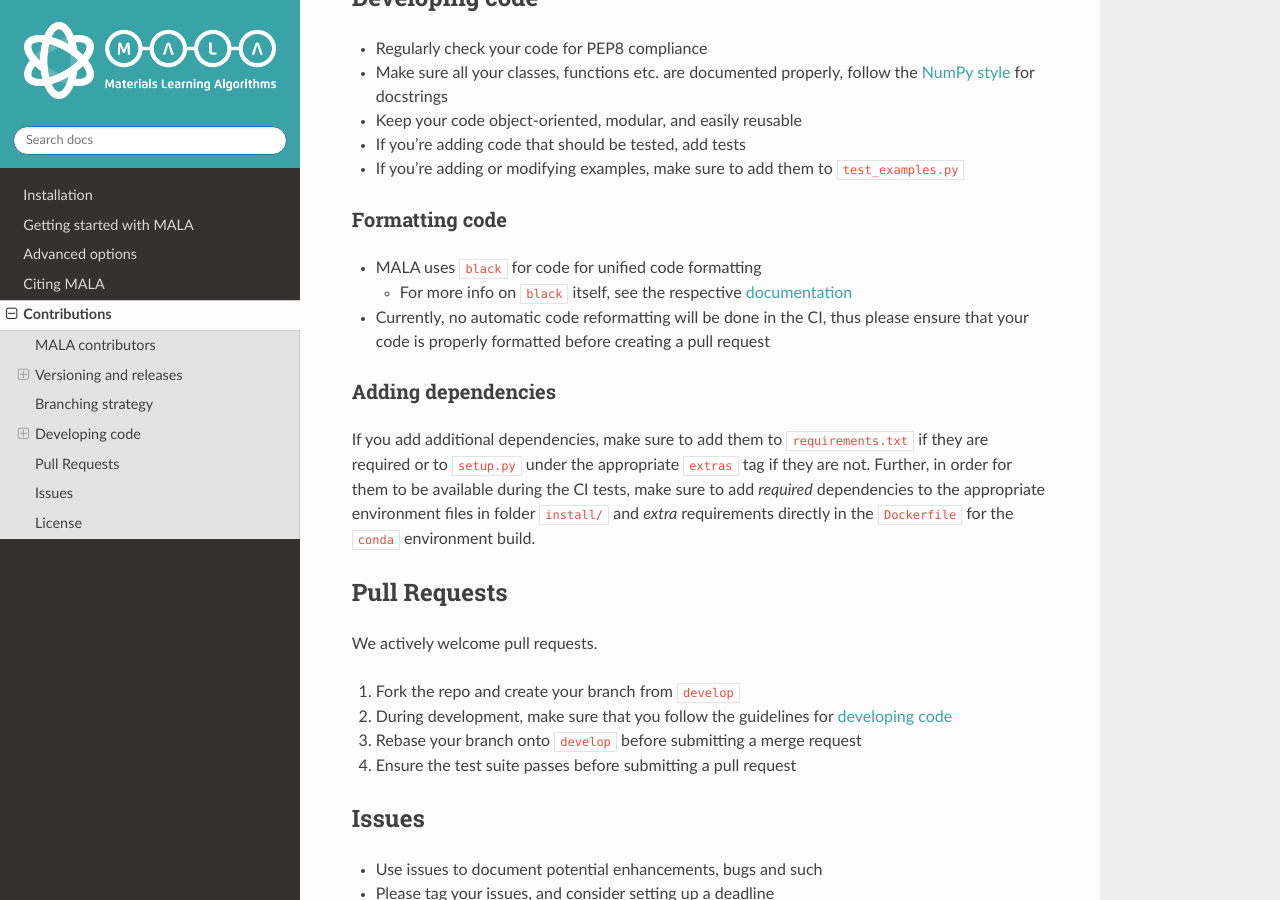
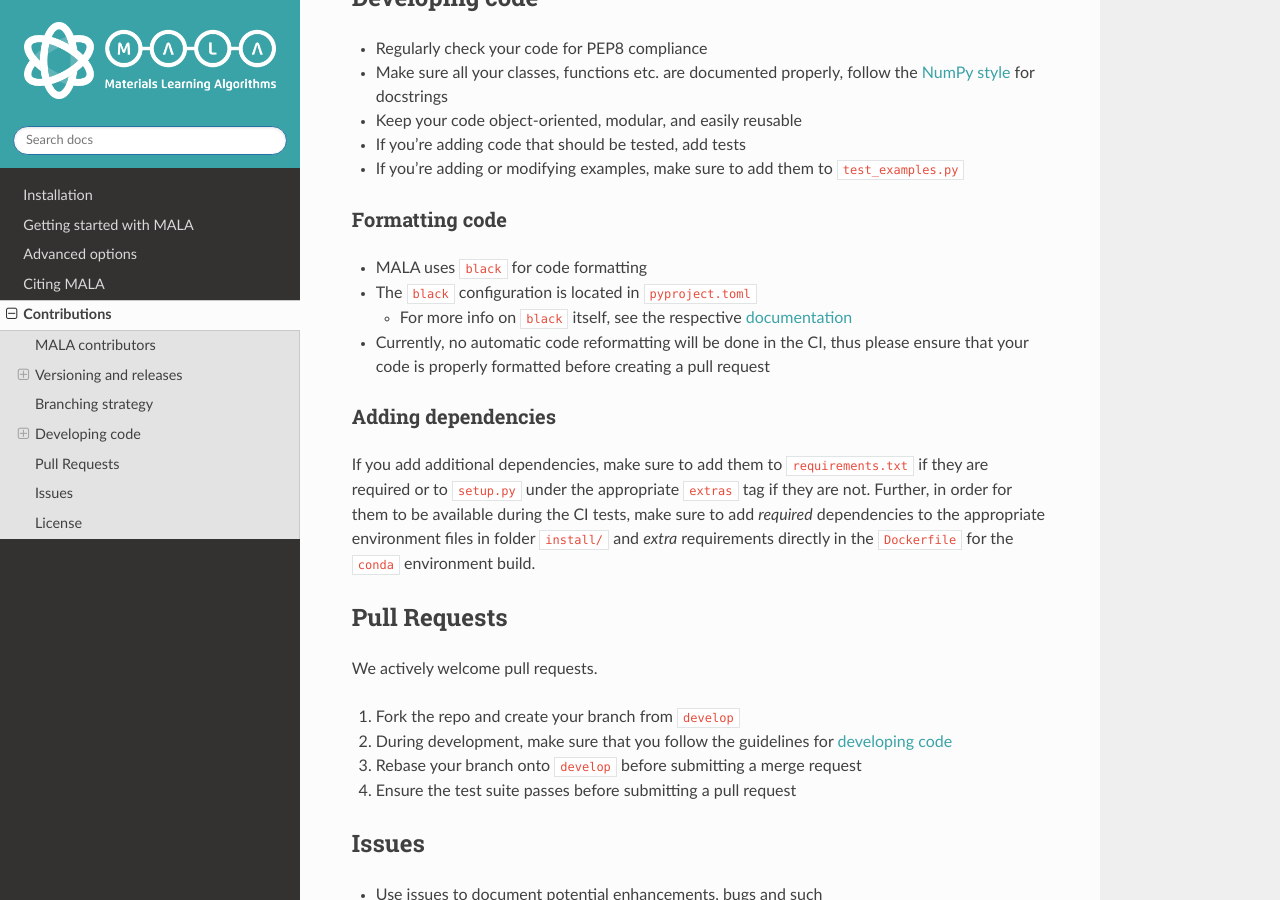
Before and after one commit to mala-project/mala, a Sphinx documentation site: the page built from docs/source/CONTRIBUTE.md, in a window 1280 px wide and 900 px high, scrolled down 2004 px. Built offline with Sphinx 7.4.7 and the Read the Docs theme 2.0.0, drawn with Linux system fonts in a browser that asks for light colours; pages that are not in the unit, such as notebooks, are missing from menus; the version number could not be read and is left out.

Commit message:
Update docs/source/CONTRIBUTE.md
Co-authored-by: Steve Schmerler <git@elcorto.com>

```diff
--- a/docs/source/CONTRIBUTE.md
+++ b/docs/source/CONTRIBUTE.md
@@ -92,7 +92,8 @@ the core development team.
 
 ### Formatting code
 
-* MALA uses `black` for code for unified code formatting
+* MALA uses [`black`](https://github.com/psf/black) for code formatting
+* The `black` configuration is located in `pyproject.toml`
   * For more info on `black` itself, see the respective
     [documentation](https://github.com/psf/black)
 * Currently, no automatic code reformatting will be done in the CI, thus
```
